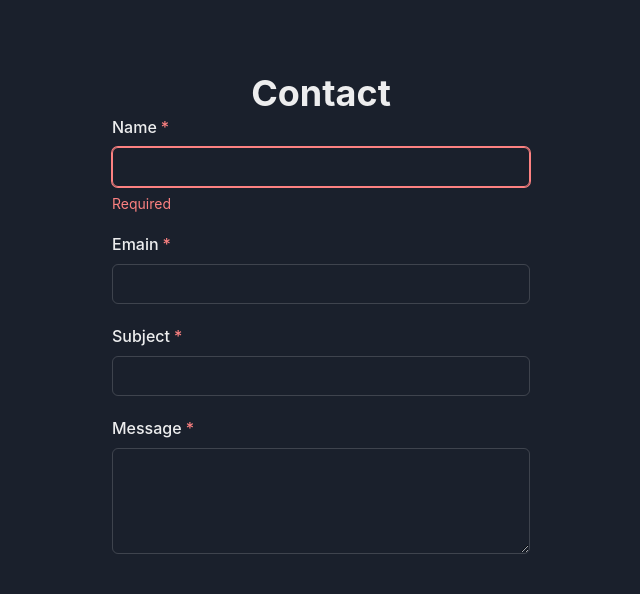
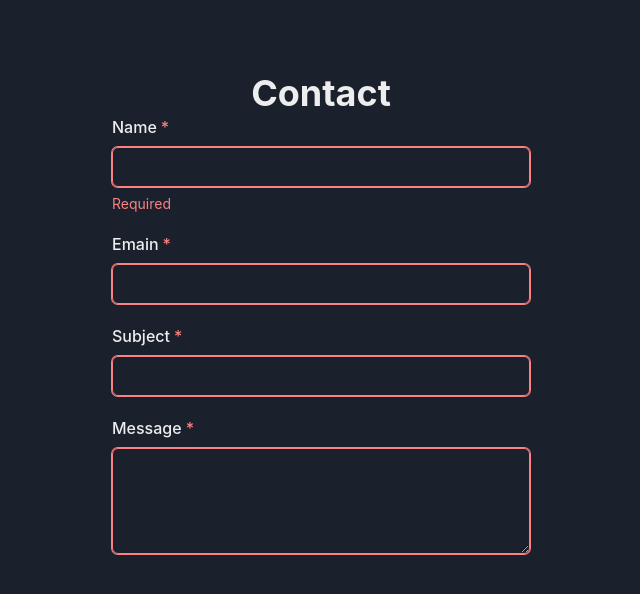
Before and after one commit to amerv97/next-js-nodemailer-main, a Next.js app: page / in a window 1280 px wide. Shown: the top 594 px of the page, without its empty margins (319-959 px from the left). Built offline with nearby package versions, Linux system fonts and the light colour scheme.

Commit message:
added validation on all inputs

```diff
--- a/pages/index.js
+++ b/pages/index.js
@@ -43,7 +43,7 @@ export default function Home() {
         <FormErrorMessage>Required</FormErrorMessage>
       </FormControl>
 
-      <FormControl isRequired mb={5}>
+      <FormControl isRequired isInvalid={!values.email} mb={5}>
         <FormLabel>Emain</FormLabel>
         <Input
           type="email"
@@ -53,7 +53,7 @@ export default function Home() {
         />
       </FormControl>
 
-      <FormControl isRequired mb={5}>
+      <FormControl isRequired isInvalid={!values.subject} mb={5}>
         <FormLabel>Subject</FormLabel>
         <Input
           type="text"
@@ -63,7 +63,7 @@ export default function Home() {
         />
       </FormControl>
 
-      <FormControl isRequired mb={5}>
+      <FormControl isRequired isInvalid={!values.message} mb={5}>
         <FormLabel>Message</FormLabel>
         <Textarea
           type="text"
```
